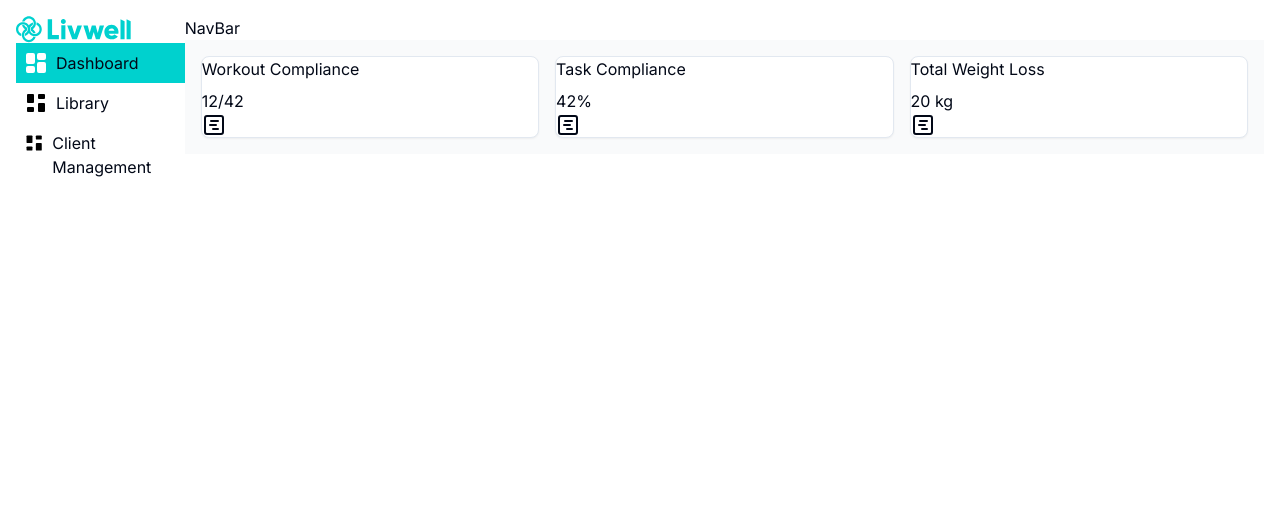
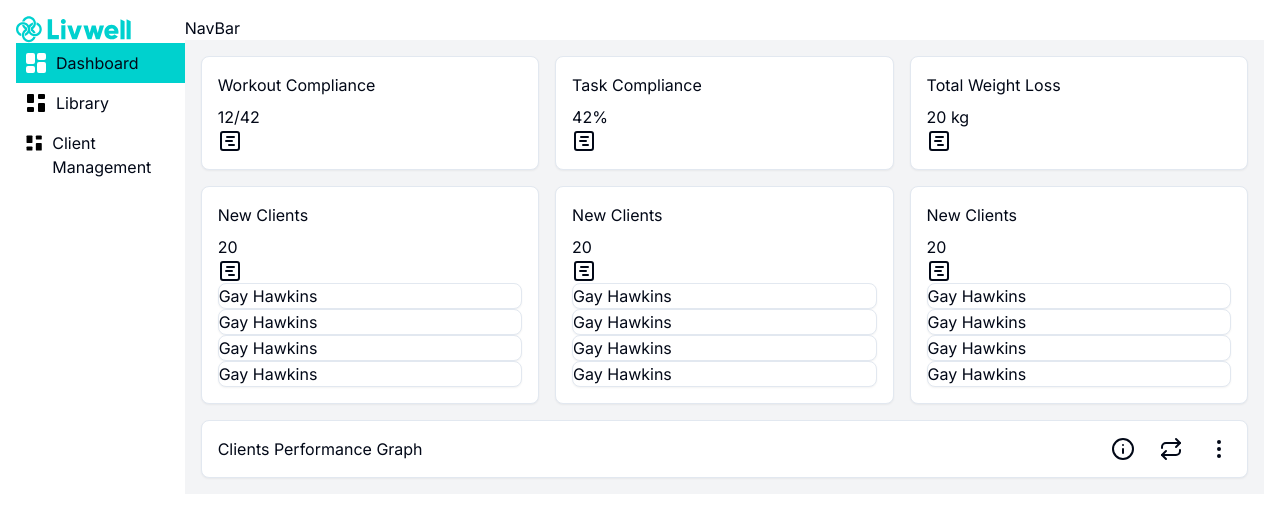
Before and after one commit to MichaelBoyo/lw-task, a Next.js app: page / in a window 1280 px wide. Shown: the top 518 px of the page. Built offline with nearby package versions, Linux system fonts and the light colour scheme.

Commit message:
chore: Update layout to include secondary cards and graph data

```diff
--- a/app/layout.tsx
+++ b/app/layout.tsx
@@ -23,7 +23,7 @@ export default function RootLayout({
           <SideBar />
           <div className="w-full">
             <NavBar />
-            <div className="bg-gray-50 p-4">{children}</div>
+            <div className="bg-gray-100 p-4">{children}</div>
           </div>
         </main>
       </body>
--- a/app/page.tsx
+++ b/app/page.tsx
@@ -1,14 +1,15 @@
+import { GraphData } from "@/components/graph-data";
 import { Card } from "@/components/ui/card";
-import { MAIN_CARDS_DATA } from "@/constants/dummy.data";
+import { MAIN_CARDS_DATA, SECONDARY_CARDS_DATA } from "@/constants/dummy.data";
 import { GanttChartSquare } from "lucide-react";
 import React from "react";
 
 const DashBoard = () => {
   return (
-    <div>
+    <div className="space-y-4">
       <div className="grid grid-cols-3 gap-4">
         {MAIN_CARDS_DATA.map((val, index) => (
-          <Card key={index}>
+          <Card key={index} className="p-4">
             <div className="space-y-2">
               <p>{val.title}</p>
               <p>{val.rating}</p>
@@ -17,6 +18,25 @@ const DashBoard = () => {
           </Card>
         ))}
       </div>
+      <div className="grid grid-cols-3 gap-4">
+        {SECONDARY_CARDS_DATA.map((val, index) => (
+          <Card key={index} className="p-4">
+            <div className="space-y-2">
+              <p>{val.title}</p>
+              <p>{val.rating}</p>
+            </div>
+            <GanttChartSquare />
+            <div>
+              {val.data.map((subData, id) => (
+                <Card key={id}>
+                  <p>{subData.name}</p>
+                </Card>
+              ))}
+            </div>
+          </Card>
+        ))}
+      </div>
+      <GraphData />
     </div>
   );
 };
--- /dev/null
+++ b/components/graph-data.tsx
@@ -0,0 +1,18 @@
+import React from "react";
+import { Card } from "./ui/card";
+import { Info, MoreVertical, Repeat } from "lucide-react";
+
+export const GraphData = () => {
+  return (
+    <Card className="p-4">
+      <div className="flex justify-between">
+        <h1>Clients Performance Graph</h1>
+        <div className="flex space-x-6">
+          <Info />
+          <Repeat />
+          <MoreVertical />
+        </div>
+      </div>
+    </Card>
+  );
+};
--- a/constants/dummy.data.ts
+++ b/constants/dummy.data.ts
@@ -1,3 +1,5 @@
+import { Calendar, User } from "lucide-react";
+
 export const MAIN_CARDS_DATA = [
   {
     title: "Workout Compliance",
@@ -18,3 +20,96 @@ export const MAIN_CARDS_DATA = [
     color: "green",
   },
 ];
+
+export const SECONDARY_CARDS_DATA = [
+  {
+    title: "New Clients",
+    subTitle: "vs. previous month",
+    rating: "20",
+    growth: "+ 12.89%",
+    color: "green",
+    icon: User,
+    data: [
+      {
+        name: "Gay Hawkins",
+        image: "/hello.png",
+        time: "22 minutes ago",
+      },
+      {
+        name: "Gay Hawkins",
+        image: "/hello.png",
+        time: "22 minutes ago",
+      },
+      {
+        name: "Gay Hawkins",
+        image: "/hello.png",
+        time: "22 minutes ago",
+      },
+      {
+        name: "Gay Hawkins",
+        image: "/hello.png",
+        time: "22 minutes ago",
+      },
+    ],
+  },
+  {
+    title: "New Clients",
+    subTitle: "vs. previous month",
+    rating: "20",
+    growth: "+ 12.89%",
+    color: "green",
+    icon: User,
+    data: [
+      {
+        name: "Gay Hawkins",
+        image: "/hello.png",
+        time: "22 minutes ago",
+      },
+      {
+        name: "Gay Hawkins",
+        image: "/hello.png",
+        time: "22 minutes ago",
+      },
+      {
+        name: "Gay Hawkins",
+        image: "/hello.png",
+        time: "22 minutes ago",
+      },
+      {
+        name: "Gay Hawkins",
+        image: "/hello.png",
+        time: "22 minutes ago",
+      },
+    ],
+  },
+  {
+    title: "New Clients",
+    subTitle: "vs. previous month",
+    rating: "20",
+    growth: "+ 12.89%",
+    color: "green",
+    icon: Calendar,
+    data: [
+      {
+        name: "Gay Hawkins",
+        image: "/hello.png",
+        time: "22 minutes ago",
+      },
+      {
+        name: "Gay Hawkins",
+        image: "/hello.png",
+        time: "22 minutes ago",
+      },
+      {
+        name: "Gay Hawkins",
+        image: "/hello.png",
+        time: "22 minutes ago",
+      },
+      {
+        name: "Gay Hawkins",
+        image: "/hello.png",
+        time: "22 minutes ago",
+      },
+    ],
+  },
+];
```
